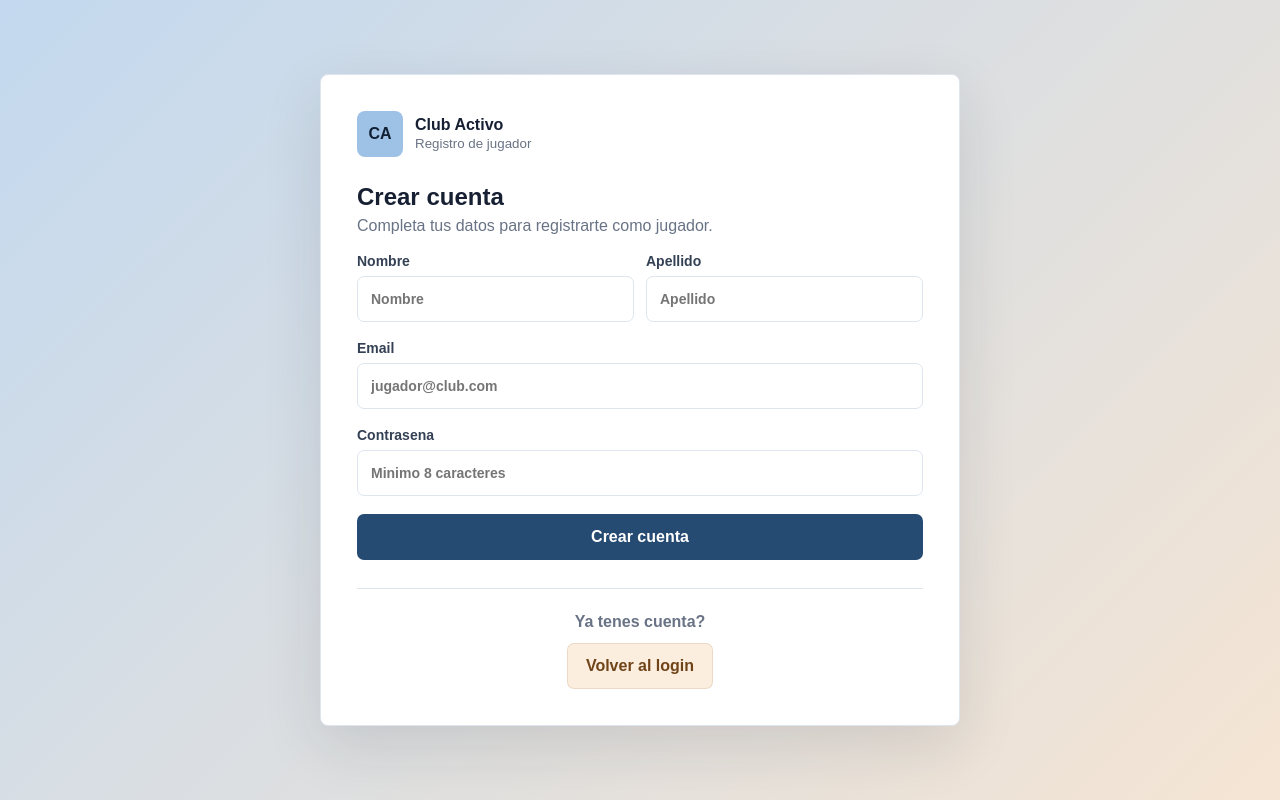
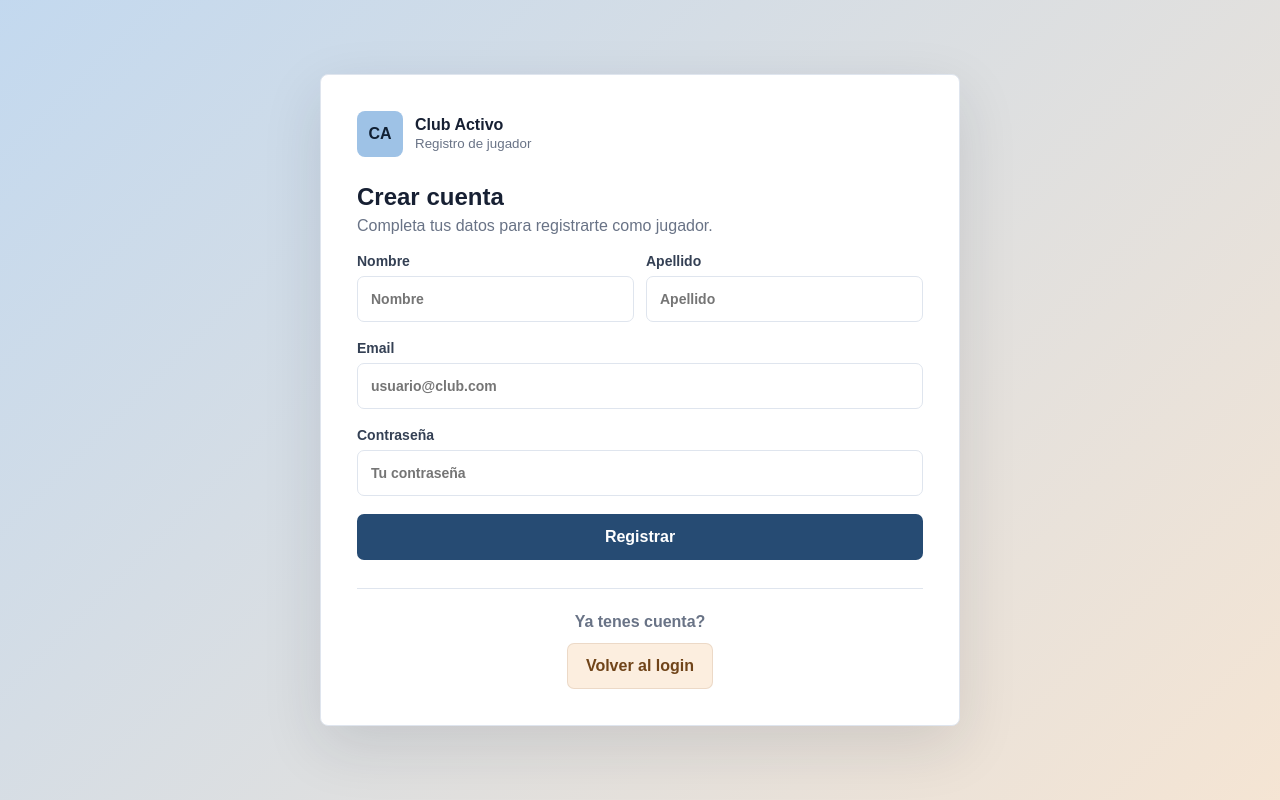
Before and after one commit to ObligatorioFS/Obligatorio-FrontEnd, a React (Vite) app in the folder Obligatorio-Frontend/: page /registro in a window 1280 px wide. Built offline with nearby package versions, Linux system fonts and the light colour scheme.

Commit message:
registro hecho

```diff
--- a/Obligatorio-Frontend/src/features/auth/pages/Login.jsx
+++ b/Obligatorio-Frontend/src/features/auth/pages/Login.jsx
@@ -19,16 +19,19 @@ const Login = () => {
     const [cargando, setCargando] = useState(false)
 
      useEffect(() => {
-        if (localStorage.getItem("token")) {
-            const payload = jwtDecode(localStorage.getItem("token"));
-            if(payload.rolUsu === "admin"){
-              navigate('/dashboardAdmin')
-            }else{
-              navigate('/dashboardCliente')
-            }
-            return
+         const token = localStorage.getItem('token')
+         if (!token) return
+         try {
+         const payload = jwtDecode(token)
+         if (payload.rolUsu === 'admin') {
+         navigate('/dashboardAdmin')
+        }else{
+         navigate('/dashboardCliente')
         }
-    }, [])
+        }catch{
+        localStorage.clear()
+      }
+   }, [])
 
     const handleOnClickLogin = data => {
       setCargando(true)
@@ -67,7 +70,7 @@ const Login = () => {
     <main className="auth-layout">
 
       <section className="auth-card login-card">
-        <form onSubmit={handleSubmit(handleOnClickLogin)} className="auth-form" data-api="POST /v1/login">
+        <form onSubmit={handleSubmit(handleOnClickLogin)} className="auth-form">
           <div className="brand login-brand">
             <span>CA</span>
             <div>
@@ -88,7 +91,6 @@ const Login = () => {
             <input {...register('email',
               {
                 required: "El email es obligatorio",
-                pattern: { value: /^[^\s@]+@[^\s@]+\.[^\s@]+$/, message: 'El formato del email no es válido'}
               }
             )} disabled={cargando} type="email" name="email" placeholder="usuario@club.com" required/>
             <MensajeError mensaje={errors.email?.message} />
@@ -96,13 +98,7 @@ const Login = () => {
           <label>Contraseña
             <input {...register('password',
              {
-               required: 'La contraseña es obligatoria',
-               minLength: {value: 8, message: 'La contraseña debe tener mínimo 8 caracteres'
-             },
-              maxLength: {value: 30, message: 'La contraseña debe tener máximo 30 caracteres'
-             },
-              pattern: { value: /^(?=.*[a-z])(?=.*[A-Z])(?=.*\d).+$/, message: 'Debe tener al menos una mayúscula, una minúscula y un número'
-             }
+               required: 'La contraseña es obligatoria'
              })} disabled={cargando} type="password" name="password" placeholder="Tu contraseña" required/>
             <MensajeError mensaje={errors.password?.message} />
           </label>
--- a/Obligatorio-Frontend/src/features/auth/pages/Registro.jsx
+++ b/Obligatorio-Frontend/src/features/auth/pages/Registro.jsx
@@ -1,20 +1,74 @@
 import '../styles/Auth.css'
-import { Link } from 'react-router'
+import { Link, useNavigate } from 'react-router'
+import {  useEffect, useState } from 'react'
+import { useForm } from 'react-hook-form'
+import { jwtDecode } from 'jwt-decode'
+import MensajeError from '../components/MensajeError'
 
 const Registro = () => {
 
+const {
+        register,
+        handleSubmit,
+        reset,
+        formState: { errors }
+    } = useForm({ mode: "onChange" })
 
+    const navigate = useNavigate()
 
+    const [error, setError] = useState("") //si "" --> no hay error
+    const [cargando, setCargando] = useState(false)
 
+     useEffect(() => {
+     if (localStorage.getItem('token')) {
+     try {
+      const payload = jwtDecode(localStorage.getItem('token'))
+      if (payload.rolUsu === 'admin') {
+        navigate('/dashboardAdmin')
+      } else {
+        navigate('/dashboardCliente')
+      }
+
+      return
+    } catch {
+      localStorage.clear()
+    }
+  }
+}, [])
+
+    const handleOnClickRegistro = data => {
+      setCargando(true)
+
+      fetch('https://obligatorio-full-stack-ecru.vercel.app/v1/registrar', {
+       headers: {
+         'Content-Type': 'application/json'
+       },
+       method: "POST",
+       body: JSON.stringify(data)
+     }).then(res =>{
+      if(res.ok){
+        return res.json();
+      }
+      return res.json().then(data => {
+      throw new Error(data.message || 'Error al registrar usuario')
+    })}).then(data =>{
+      localStorage.setItem('token', data.token)
+      const payload = jwtDecode(data.token)
+      localStorage.setItem('rolUsu', payload.rolUsu)
+      localStorage.setItem('planUsu', payload.planUsu)
+      reset()
+      navigate('/dashboardCliente')
+     }).catch(e =>{
+      setError(e.message)
+     }).finally(() => setCargando(false))
+    }
 
 
   return (
   <main className="auth-layout">
-    {/* =========================
-      FORMULARIO REGISTRO
-    ========================== */}
+
     <section className="auth-card register-card">
-      <form className="auth-form" data-api="POST /v1/registrar">
+      <form onSubmit={handleSubmit(handleOnClickRegistro)} className="auth-form">
         <div className="brand register-brand">
           <span>CA</span>
           <div>
@@ -31,26 +85,58 @@ const Registro = () => {
         <div className="register-grid">
           <label>
             Nombre
-            <input type="text" name="nombre" placeholder="Nombre" required />
+            <input {...register('nombre',
+              {
+                  required: "El nombre es obligatorio",
+                  minLength: {value: 2, message: 'El nombre debe tener mínimo 2 caracteres'},
+                  maxLength: { value: 30, message: "El nombre debe tener como máximo 30 caracteres" }
+              }
+            )} type="text" name="nombre" placeholder="Nombre" required />
+            <MensajeError mensaje={errors.nombre?.message} />
           </label>
           <label>
             Apellido
-            <input type="text" name="apellido" placeholder="Apellido" required />
+            <input {...register('apellido',
+              {
+                  required: "El apellido es obligatorio",
+                  minLength: {value: 2, message: 'El apellido debe tener mínimo 2 caracteres'},
+                  maxLength: { value: 30, message: "El apellido debe tener como máximo 30 caracteres" }
+              }
+            )} type="text" name="apellido" placeholder="Apellido" required />
+            <MensajeError mensaje={errors.apellido?.message} />
           </label>
         </div>
 
         <label>
           Email
-          <input type="email" name="email" placeholder="jugador@club.com" required />
-        </label>
+          <input {...register('email',
+              {
+                required: "El email es obligatorio",
+                pattern: { value: /^[^\s@]+@[^\s@]+\.[^\s@]+$/, message: 'El formato del email no es válido'}
+              }
+            )} disabled={cargando} type="email" name="email" placeholder="usuario@club.com" required/>
+            <MensajeError mensaje={errors.email?.message} />
+          </label>
+          <label>
+          Contraseña
+           <input {...register('password',
+             {
+               required: 'La contraseña es obligatoria',
+               minLength: {value: 8, message: 'La contraseña debe tener mínimo 8 caracteres'
+             },
+              maxLength: {value: 30, message: 'La contraseña debe tener máximo 30 caracteres'
+             },
+              pattern: { value: /^(?=.*[a-z])(?=.*[A-Z])(?=.*\d).+$/, message: 'Debe tener al menos una mayúscula, una minúscula y un número'
+             }
+             })} disabled={cargando} type="password" name="password" placeholder="Tu contraseña" required/>
+            <MensajeError mensaje={errors.password?.message} />
+          </label>
 
-        <label>
-          Contrasena
-          <input type="password" name="password" placeholder="Minimo 8 caracteres" required />
-        </label>
-
-        <button className="primary-btn" type="submit">Crear cuenta</button>
+        <button disabled={cargando} className="primary-btn" type="submit">{cargando ? "Registrando..." : "Registrar"}</button>
       </form>
+      {
+        <MensajeError mensaje={error} />
+      }
 
       {/* =========================
         LINK A LOGIN
```
